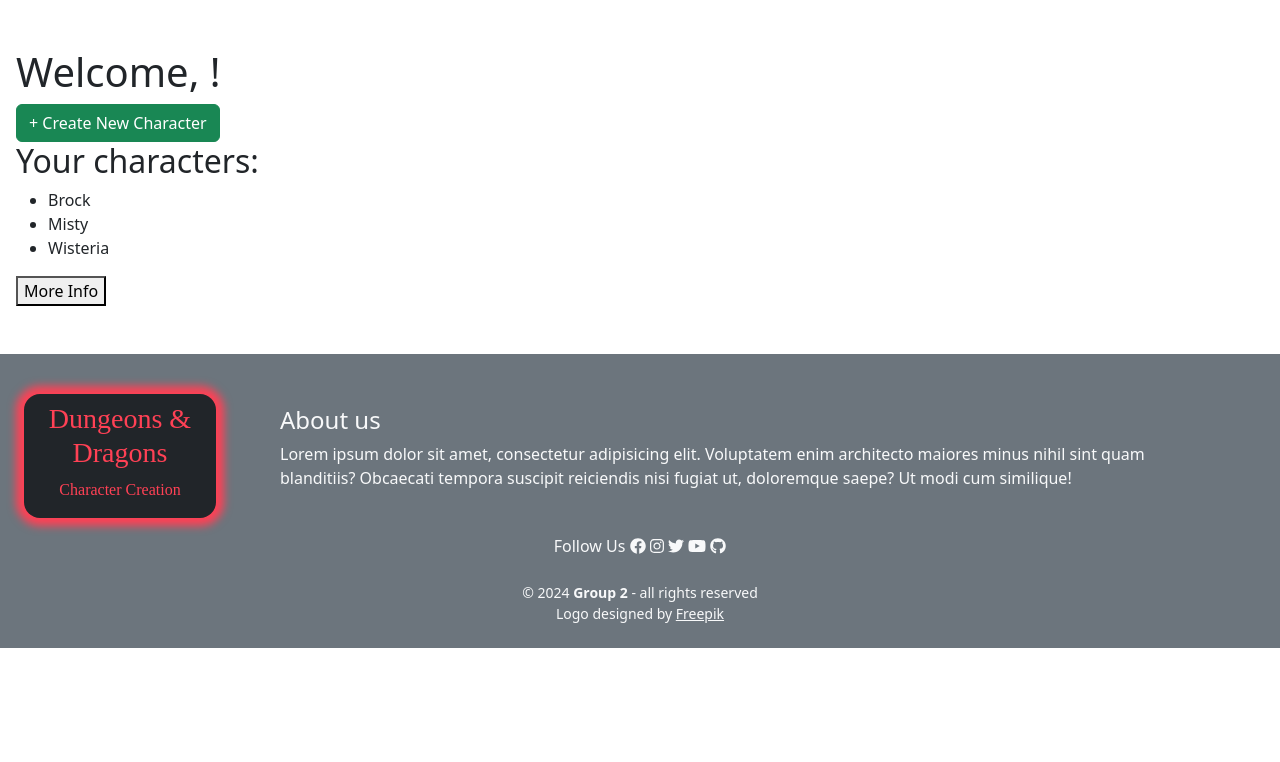
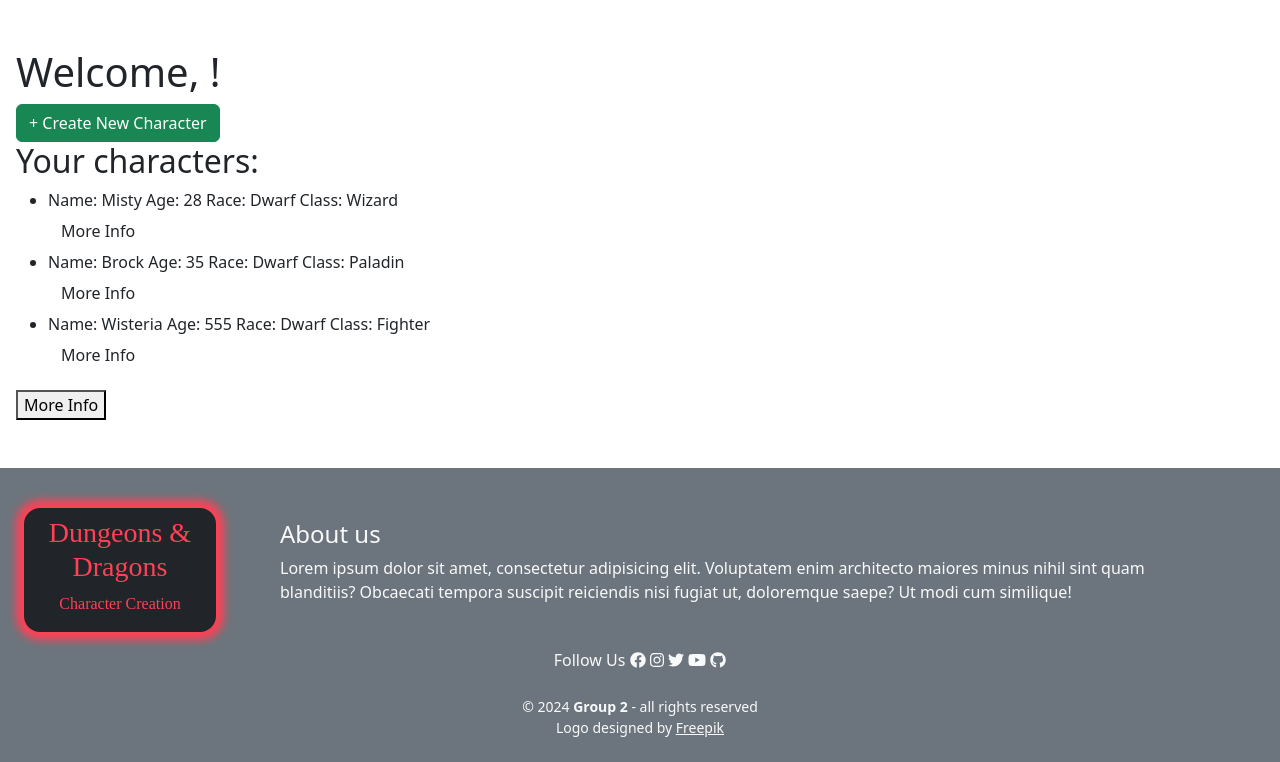
Before and after one commit to SouptheFull-Stack/DND-Character-Builder-and-Database, a Node server app: page /profile in a window 1280 px wide. Shown: the part 166-928 px from the top of the page. Before the commit the page ends 814 px from the top, so only its background shows below. Run offline with Node 20, Linux system fonts and the light colour scheme; a user stored in the database is signed in; data comes from the database, SQL or seed files in the repository; some libraries are stand-ins or nearby versions; some web fonts are replaced.

Commit message:
profile handlebars

```diff
--- a/controllers/homeRoute.js
+++ b/controllers/homeRoute.js
@@ -26,6 +26,7 @@
 router.get('/profile', withAuth, async (req, res) => {
 
   const userChars = await Character.findAll({
+    include: [{ model: Race }, { model: Class }],
     where: { user_id: req.session.user_id },
   })
 
--- a/views/profile.handlebars
+++ b/views/profile.handlebars
@@ -8,7 +8,7 @@
       <h2> Your characters:</h2>
       <ul class="dropDown-Characters">
         {{#each characters as |character|}}
-          <li>{{character.name}}</li>
+          <li>Name: {{name}} Age: {{age}} Race: {{race.name}} Class: {{class.name}}</li><a href=""><button class="btn">More Info</button></a>
         {{/each}}
       </ul>
     </div>
```
